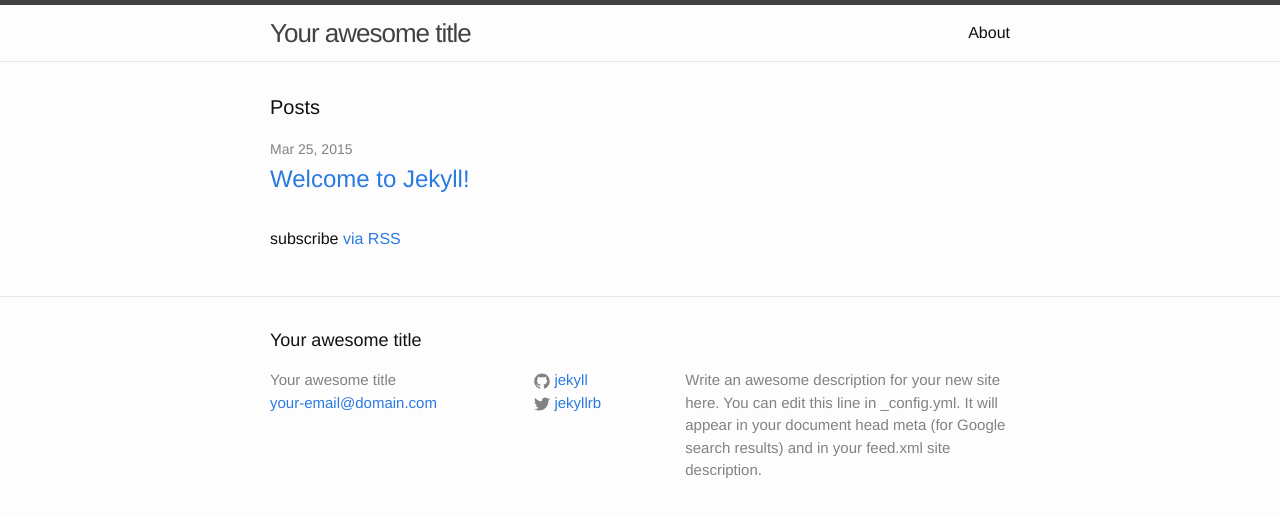
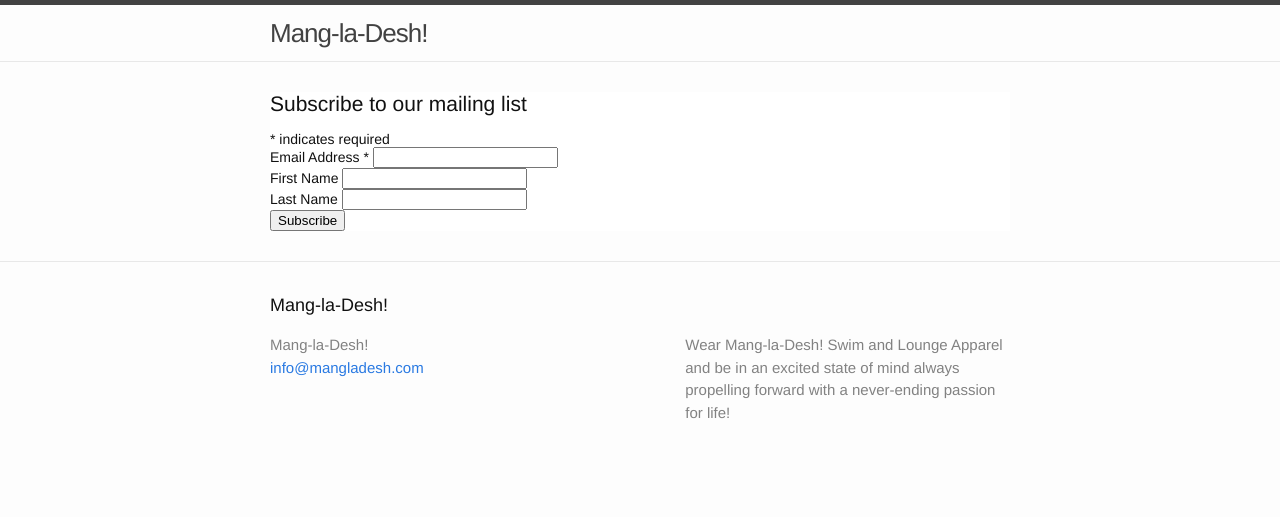
Before and after one commit to 91ferns/mang-la-desh, a Jekyll site: the page built from index.html, in a window 1280 px wide. Shown: the top 517 px of the page. Built offline with Jekyll 4.4.1, drawn with Linux system fonts in a browser that asks for light colours; comment, search, counter and statistics services are not loaded.

Commit message:
Added mailchimp form for temporary stuff

```diff
--- /dev/null
+++ b/CNAME
@@ -0,0 +1 @@
+www.mangladesh.com
--- a/_config.yml
+++ b/_config.yml
@@ -1,14 +1,10 @@
 # Site settings
-title: Your awesome title
-email: your-email@domain.com
+title: Mang-la-Desh!
+email: info@mangladesh.com
 description: > # this means to ignore newlines until "baseurl:"
-  Write an awesome description for your new site here. You can edit this
-  line in _config.yml. It will appear in your document head meta (for
-  Google search results) and in your feed.xml site description.
+  Wear Mang-la-Desh! Swim and Lounge Apparel and be in an excited state of mind always propelling forward with a never-ending passion for life!
 baseurl: "" # the subpath of your site, e.g. /blog/
-url: "http://yourdomain.com" # the base hostname & protocol for your site
-twitter_username: jekyllrb
-github_username:  jekyll
+url: "http://www.mangladesh.com" # the base hostname & protocol for your site
 
 # Build settings
 markdown: kramdown
--- a/_includes/header.html
+++ b/_includes/header.html
@@ -4,24 +4,6 @@
 
     <a class="site-title" href="{{ site.baseurl }}/">{{ site.title }}</a>
 
-    <nav class="site-nav">
-      <a href="#" class="menu-icon">
-        <svg viewBox="0 0 18 15">
-          <path fill="#424242" d="M18,1.484c0,0.82-0.665,1.484-1.484,1.484H1.484C0.665,2.969,0,2.304,0,1.484l0,0C0,0.665,0.665,0,1.484,0 h15.031C17.335,0,18,0.665,18,1.484L18,1.484z"/>
-          <path fill="#424242" d="M18,7.516C18,8.335,17.335,9,16.516,9H1.484C0.665,9,0,8.335,0,7.516l0,0c0-0.82,0.665-1.484,1.484-1.484 h15.031C17.335,6.031,18,6.696,18,7.516L18,7.516z"/>
-          <path fill="#424242" d="M18,13.516C18,14.335,17.335,15,16.516,15H1.484C0.665,15,0,14.335,0,13.516l0,0 c0-0.82,0.665-1.484,1.484-1.484h15.031C17.335,12.031,18,12.696,18,13.516L18,13.516z"/>
-        </svg>
-      </a>
-
-      <div class="trigger">
-        {% for page in site.pages %}
-          {% if page.title %}
-          <a class="page-link" href="{{ page.url | prepend: site.baseurl }}">{{ page.title }}</a>
-          {% endif %}
-        {% endfor %}
-      </div>
-    </nav>
-
   </div>
 
 </header>
--- a/index.html
+++ b/index.html
@@ -4,20 +4,41 @@
 
 <div class="home">
 
-  <h1 class="page-heading">Posts</h1>
-
-  <ul class="post-list">
-    {% for post in site.posts %}
-      <li>
-        <span class="post-meta">{{ post.date | date: "%b %-d, %Y" }}</span>
-
-        <h2>
-          <a class="post-link" href="{{ post.url | prepend: site.baseurl }}">{{ post.title }}</a>
-        </h2>
-      </li>
-    {% endfor %}
-  </ul>
-
-  <p class="rss-subscribe">subscribe <a href="{{ "/feed.xml" | prepend: site.baseurl }}">via RSS</a></p>
+  <!-- Begin MailChimp Signup Form -->
+  <link href="//cdn-images.mailchimp.com/embedcode/classic-081711.css" rel="stylesheet" type="text/css">
+  <style type="text/css">
+  	#mc_embed_signup{background:#fff; clear:left; font:14px Helvetica,Arial,sans-serif; }
+  	/* Add your own MailChimp form style overrides in your site stylesheet or in this style block.
+  	   We recommend moving this block and the preceding CSS link to the HEAD of your HTML file. */
+  </style>
+  <div id="mc_embed_signup">
+  <form action="//mangladesh.us10.list-manage.com/subscribe/post?u=0409baef71660e6dedb0e346b&amp;id=886676b7fe" method="post" id="mc-embedded-subscribe-form" name="mc-embedded-subscribe-form" class="validate" target="_blank" novalidate>
+      <div id="mc_embed_signup_scroll">
+  	<h2>Subscribe to our mailing list</h2>
+  <div class="indicates-required"><span class="asterisk">*</span> indicates required</div>
+  <div class="mc-field-group">
+  	<label for="mce-EMAIL">Email Address  <span class="asterisk">*</span>
+  </label>
+  	<input type="email" value="" name="EMAIL" class="required email" id="mce-EMAIL">
+  </div>
+  <div class="mc-field-group">
+  	<label for="mce-FNAME">First Name </label>
+  	<input type="text" value="" name="FNAME" class="" id="mce-FNAME">
+  </div>
+  <div class="mc-field-group">
+  	<label for="mce-LNAME">Last Name </label>
+  	<input type="text" value="" name="LNAME" class="" id="mce-LNAME">
+  </div>
+  	<div id="mce-responses" class="clear">
+  		<div class="response" id="mce-error-response" style="display:none"></div>
+  		<div class="response" id="mce-success-response" style="display:none"></div>
+  	</div>    <!-- real people should not fill this in and expect good things - do not remove this or risk form bot signups-->
+      <div style="position: absolute; left: -5000px;"><input type="text" name="b_0409baef71660e6dedb0e346b_886676b7fe" tabindex="-1" value=""></div>
+      <div class="clear"><input type="submit" value="Subscribe" name="subscribe" id="mc-embedded-subscribe" class="button"></div>
+      </div>
+  </form>
+  </div>
+  <script type='text/javascript' src='//s3.amazonaws.com/downloads.mailchimp.com/js/mc-validate.js'></script><script type='text/javascript'>(function($) {window.fnames = new Array(); window.ftypes = new Array();fnames[0]='EMAIL';ftypes[0]='email';fnames[1]='FNAME';ftypes[1]='text';fnames[2]='LNAME';ftypes[2]='text';}(jQuery));var $mcj = jQuery.noConflict(true);</script>
+  <!--End mc_embed_signup-->
 
 </div>
```
